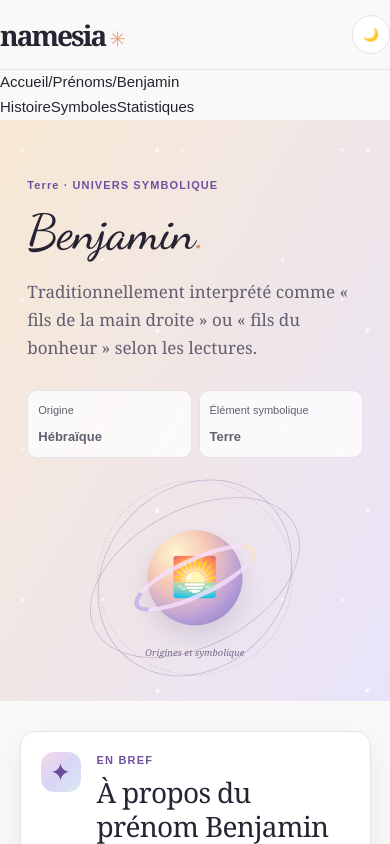
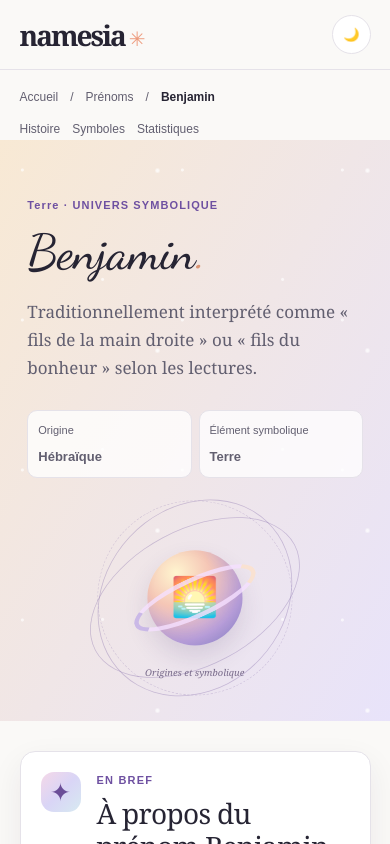
Before and after one commit to Nabouna32/Names, a Next.js app: page /prenoms/benjamin in a window 390 px wide. Shown: the top 844 px of the page. Built offline with nearby package versions, Linux system fonts and the light colour scheme.

Commit message:
Style shared header and profile breadcrumb

```diff
--- a/src/app/layout-conventions.css
+++ b/src/app/layout-conventions.css
@@ -19,11 +19,7 @@
   z-index: 4;
 }
 
-.site-header--home {
-  --header-gutter: max(7%, calc((100% - 1240px) / 2));
-}
-
-.site-header--profile {
+.site-header--global {
   --header-gutter: max(5%, calc((100% - 1240px) / 2));
 }
 
@@ -36,7 +32,9 @@
 }
 
 .site-header-nav a:hover,
-.profile-back-link:hover {
+.profile-back-link:hover,
+.profile-breadcrumb a:hover,
+.profile-section-nav a:hover {
   color: var(--accent);
 }
 
@@ -55,6 +53,40 @@
 .profile-back-link {
   font-size: 12px;
   color: var(--accent);
+  white-space: nowrap;
+}
+
+.profile-page-topline {
+  max-width: 1190px;
+  margin: 0 auto;
+  padding: 22px 30px 0;
+  display: flex;
+  align-items: center;
+  justify-content: space-between;
+  gap: 18px;
+}
+
+.profile-breadcrumb,
+.profile-section-nav {
+  display: flex;
+  align-items: center;
+  flex-wrap: wrap;
+  gap: 10px;
+  font-size: 12px;
+}
+
+.profile-breadcrumb {
+  color: var(--muted);
+}
+
+.profile-breadcrumb [aria-current="page"] {
+  color: var(--ink);
+  font-weight: 600;
+}
+
+.profile-section-nav {
+  gap: clamp(14px, 2vw, 24px);
+  color: var(--muted);
   white-space: nowrap;
 }
 
@@ -93,17 +125,25 @@
     gap: 10px;
   }
 
-  .site-header--profile {
-    padding-inline: 5%;
-    gap: 12px;
-  }
-
-  .site-header-nav {
+    .site-header-nav {
     display: none;
   }
 
   .site-header .wordmark {
     font-size: 28px;
+  }
+
+  .profile-page-topline {
+    align-items: flex-start;
+    flex-direction: column;
+    gap: 12px;
+    padding: 18px 5% 0;
+  }
+
+  .profile-breadcrumb,
+  .profile-section-nav {
+    gap: 12px;
+    font-size: 12px;
   }
 
   .site-header-actions {
@@ -118,15 +158,7 @@
     display: none;
   }
 
-  .site-header--profile .wordmark {
-    font-size: 27px;
-  }
-
-  .site-header--profile .profile-back-link {
-    font-size: 11px;
-  }
-
-  .section-wrap {
+    .section-wrap {
     padding-inline: 5%;
   }
 }
```
